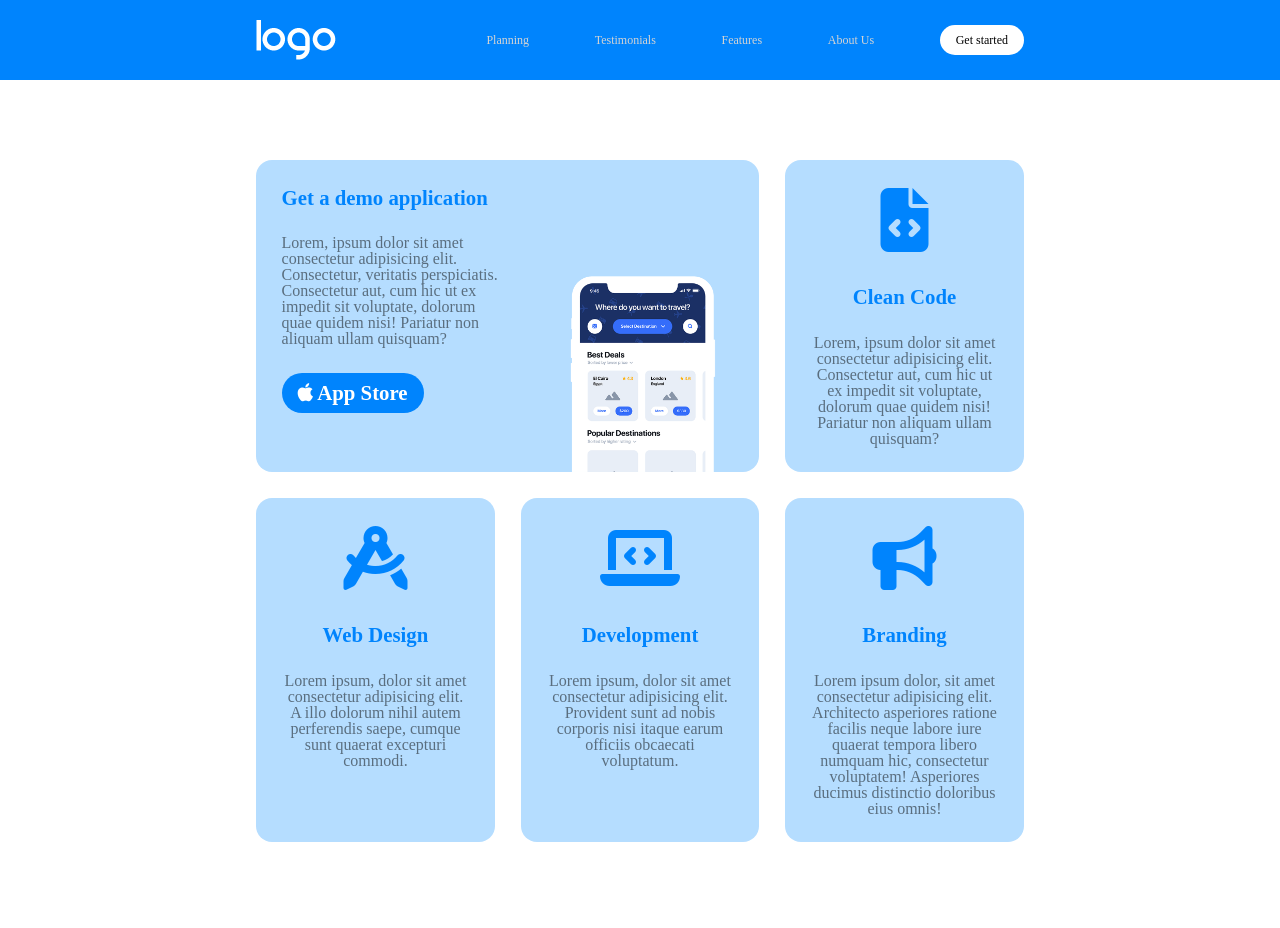
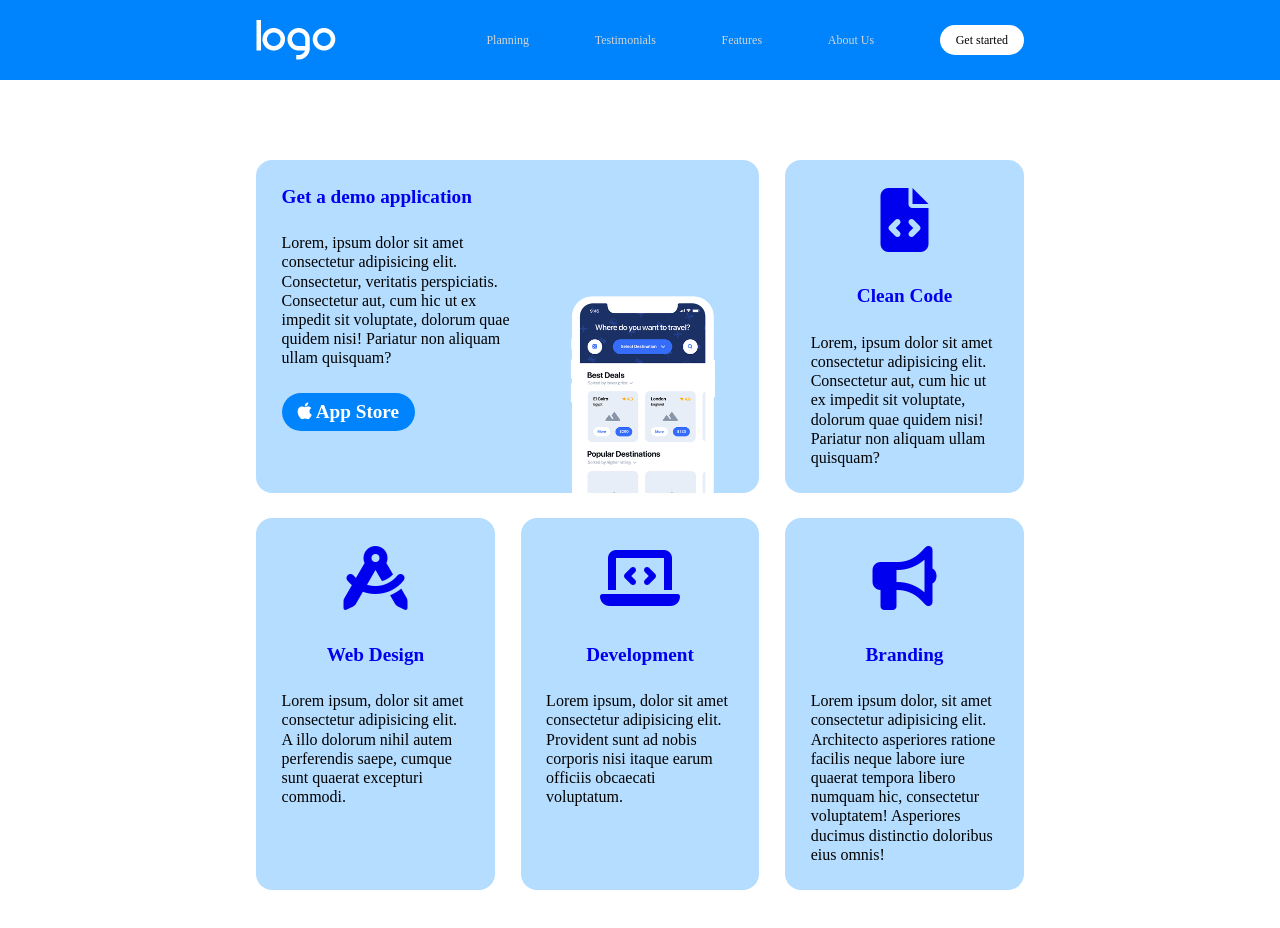
Before and after one commit to MicheleFranciolapilla/htmlcss-responsive-layout, a plain HTML site: page index.html in a window 1280 px wide. Drawn offline with Linux system fonts and the light colour scheme.

Commit message:
Sezione 1 riorganizzata e conclusa

```diff
--- a/assets/css/style.css
+++ b/assets/css/style.css
@@ -1,5 +1,5 @@
 /*************************************************/
-/* STYLE.CSS - MOBILE FIRST (MAX WIDTH 480 PIXEL */
+/* STYLE.CSS - MOBILE FIRST (MAX WIDTH 499 PIXEL */
 /*************************************************/
 
 /* AREA DEFINIZIONE VARIABILI */
@@ -9,7 +9,6 @@
 /* le --main_margin_XXX danno la centratura della nav e delle sezioni */
 --main_margin_mob: 10vw;
 --main_margin_tab: 5vw;
-/* --main_margin_lap: 10vw; */
 --main_margin_desk: 20vw;
 /* le --s_flex_gap_XXX settano il gap dei flexbox ed i padding all'interno delle sezioni */
 --s_flex_gap_mob: 5vw;
@@ -24,6 +23,7 @@
 --menu_item_color: lightgray;
 --s_1_cards_color: #B5DDFF;
 --s_1_icon_color: #0084FD;
+--section_blue: #9792E4;
 }
 /******************************/
 
@@ -34,6 +34,14 @@
 
 .b_rad_1{
     border-radius: 1rem;
+}
+
+.b_rad_2{
+    border-radius: 2rem;
+}
+
+a{
+    text-decoration: none;
 }
 /****************************/
 
@@ -73,114 +81,132 @@ nav{
 /********************/
 
 /* Settore "Section */
-#section_1{
-    margin: calc(2 * var(--header_height)) var(--main_margin_mob);
+
+main > section:nth-child(even){
+    background-color: var(--section_blue);
+}
+
+main > section{
+    width: 100%;
+    padding: var(--header_height) var(--main_margin_mob);
+}
+
+main > section:first-child{
+    margin-top: var(--header_height);
+}
+
+main > section .d_flex{
     gap: var(--s_flex_gap_mob);
 }
 
-#section_1 .s_1_card, #section_1 > #s_1_wide_card{
-    display: flex;
-    flex-direction: column;
-    justify-content: space-between;
-    align-items: center;
+main > section a{
+    font-size: 1.2rem;
+    font-weight: 600;
+}
+
+main > section p{
+    line-height: 1.2rem;
+}
+
+#s1 > .card_set > .d_flex{
+    background-color: var(--s_1_cards_color);
+    padding: var(--s_flex_gap_mob);
+}
+
+#s1 > .card_set > #s1_wide_card .btn_normal{
+    color: white;
+    background-color: var(--s_1_icon_color);
+}
+
+#s1 > .card_set > #s1_wide_card > img{
+    width: 80%;
+}
+
+#s1 > .card_set .s1_card .s1_icon{
+    display: block;
+    margin-bottom: var(--s_flex_gap_mob);
+    font-size: 4rem;
+}
+
+/*
+#section_2 > .s_2_card{
+    background-color: white;
     gap: var(--s_flex_gap_mob);
     background-color: var(--s_1_cards_color);
     padding: var(--s_flex_gap_mob);
 }
 
-#section_1 > #s_1_wide_card img{
+#section_2 > .s_2_card > img{
     width: 100%;
 }
 
-.s_1_card > a{
-    font-size: 1.3rem;
-    font-weight: 600;
-    color: var(--s_1_icon_color);
+#section_2 > .s_2_card > .circ_link{
+    display: block;
+    color: black;
+    width: 3rem;
+    height: 3rem;
+    text-align: center;
+    line-height: 3rem;
+    font-size: 1rem;
+    background-color: var(--section_blue);
+    border-radius: 50%;
 }
 
-.s_1_card .btn_normal{
-    color: white;
-    background-color: var(--s_1_icon_color);
-}
+ */
+/* MEDIA QUERY PER TABLET */
 
-.s_1_icon{
-    display: block;
-    font-size: 5rem;
-    margin-bottom: var(--s_flex_gap_mob);
-}
 
-.s_1_card > p{
-    text-align: center;
-    line-height: 1.5rem;
-    color: #5A6E7F;
-}
-/***********************/
-/* SETTORE MEDIA QUERY */
-
-/* MEDIA QUERY PER TABLET */
-@media screen and (min-width: 480px)
+@media only screen and (min-width: 500px)
 {
     header{
         padding: 0 var(--main_margin_tab);
     }
 
-    #section_1{
-        flex-flow: row wrap;
-        margin: calc(2 * var(--header_height)) var(--main_margin_tab);
+    main > section{
+        padding-left: var(--main_margin_tab);
+        padding-right: var(--main_margin_tab);
+    }
+
+    main > section .d_flex{
         gap: var(--s_flex_gap_tab);
     }
 
-    #section_1 > .s_1_card, #section_1 > #s_1_wide_card{
-        gap: var(--s_flex_gap_tab);
+    #s1 > .card_set{
+        flex-flow: row wrap;
+    }
+
+    #s1 > .card_set > .d_flex{
         padding: var(--s_flex_gap_tab);
         justify-content: flex-start;
-        align-items: stretch;
     }
 
-    /* Solo cards discendenti dirette, non quella interna a s_1_wide_card */
-    #section_1 > .s_1_card{
-        width: calc((100% - (2 * var(--s_flex_gap_tab))) / 3);
+    #s1 > .card_set > .s1_card{
+        flex-basis: calc((100% - (2 * var(--s_flex_gap_tab))) / 3);
     }
 
-    #section_1 > #s_1_wide_card{
-        width: calc((((100% - (2 * var(--s_flex_gap_tab))) / 3) * 2) + var(--s_flex_gap_tab));
-    }
-
-    #section_1 > #s_1_wide_card img{
-        width: 70%;
-    }
-
-    #section_1 > #s_1_wide_card *{
-        justify-content: flex-start;
+    #s1 > .card_set > #s1_wide_card{
+        flex-basis: calc((((100% - (2 * var(--s_flex_gap_tab))) / 3) * 2) + var(--s_flex_gap_tab));
         align-items: flex-start;
     }
 
-    #s_1_wide_card > .s_1_card{
-        padding: 0;
+    #s1 > .card_set > #s1_wide_card > .s1_card{
+        align-items: flex-start;
     }
 
-    #s_1_wide_card > .s_1_card > p{
-        text-align: left;
+    #s1 > .card_set > #s1_wide_card img{
+        width: 60%;
     }
 
-    .s_1_card > a{
-        font-size: 1.1rem;
-    }
-
-    .s_1_icon{
-        font-size: 3rem;
+    #s1 > .card_set .s1_card .s1_icon{
         margin-bottom: var(--s_flex_gap_tab);
     }
-
-    .s_1_card > p{
-        line-height: 1.1rem;
-    }
-
 }
 /**************************/
 
+
+
 /* MEDIA QUERY PER LAPTOP & DESKTOP */
-@media screen and (min-width: 768px)
+@media only screen and (min-width: 900px)
 {
     header{
         padding: 0 var(--main_margin_desk);
@@ -195,63 +221,47 @@ nav{
         font-size: 0.75rem;
     }
 
-    #section_1{
-        margin: calc(2 * var(--header_height)) var(--main_margin_desk);
+    main > section{
+        padding-left: var(--main_margin_desk);
+        padding-right: var(--main_margin_desk);
+    }
+
+    main > section .d_flex{
         gap: var(--s_flex_gap_desk);
     }
 
-    #section_1 > .s_1_card, #section_1 > #s_1_wide_card{
-        gap: var(--s_flex_gap_desk);
+    #s1 > .card_set > .d_flex{
         padding: var(--s_flex_gap_desk);
     }
 
-    /* Solo cards discendenti dirette, non quella interna a s_1_wide_card */
-    #section_1 > .s_1_card{
-        width: calc((100% - (2 * var(--s_flex_gap_desk))) / 3);
+    #s1 > .card_set > .s1_card{
+        flex-basis: calc((100% - (2 * var(--s_flex_gap_desk))) / 3);
     }
 
-    #section_1 > #s_1_wide_card{
-        width: calc((((100% - (2 * var(--s_flex_gap_desk))) / 3) * 2) + var(--s_flex_gap_desk));
+    #s1 > .card_set > #s1_wide_card{
+        flex-basis: calc((((100% - (2 * var(--s_flex_gap_desk))) / 3) * 2) + var(--s_flex_gap_desk));
+        flex-direction: row;
+        justify-content: space-around;
     }
 
-    #section_1 > #s_1_wide_card{
-        flex-direction: row;
-        justify-content: space-between;
-        gap: 0;
-       /* align-items: flex-start; */
+    #s1 > .card_set > #s1_wide_card > .s1_card{
+        flex-basis: 70%;
     }
 
-    #section_1 > #s_1_wide_card img{
+    #s1 > .card_set > #s1_wide_card > img{
         width: 40%;
         align-self: flex-end;
     }
 
-    #s_1_wide_card > .s_1_card{
-        flex-basis: 50%;
-        align-self: flex-start;
-        gap: var(--s_flex_gap_desk);
-        padding-bottom: var(--s_flex_gap_desk);
-    }
-
-    .s_1_card > a{
-        font-size: 1.3rem;
-        text-decoration: none;
-    }
-
-    .s_1_icon{
-        font-size: 4rem;
+    #s1 > .card_set .s1_card .s1_icon{
         margin-bottom: var(--s_flex_gap_desk);
     }
+}
 
-    .s_1_card > p{
-        line-height: 1rem;
-    }
-
-}
 /***************************/
 
 /* MEDIA QUERY PER DESKTOP */
-@media screen and (min-width: 1400px)
+@media only screen and (min-width: 1400px)
 {
 
     #desktop_menu{
@@ -261,4 +271,3 @@ nav{
 
 }
 /***************************/
-/***************************/
--- a/index.html
+++ b/index.html
@@ -25,54 +25,50 @@
             <!-- Primo flex item (logo) sempre visibile -->
             <img id="logo" src="assets/img/logo.png" alt="logo">
             <!-- Secondo flex item (sandwich menu) visibile in modalità mobile e tablet-->
-            <a href="#" id="mob_tab_menu" class="reset_decor white_text">
+            <a href="#" id="mob_tab_menu" class="white_text">
                 <i class="fa-solid fa-bars"></i>
             </a>
             <!-- Terzo flex item (menù) visibile solo in modalità laptop e desktop -->
             <ul id="desktop_menu" class="d_flex flex_main_btw reset_list_style">
                 <li>
-                    <a href="#" class="reset_decor">Planning</a>
+                    <a href="#">Planning</a>
                 </li>
                 <li>
-                    <a href="#" class="reset_decor">Testimonials</a>
+                    <a href="#">Testimonials</a>
                 </li>
                 <li>
-                    <a href="#" class="reset_decor">Features</a>
+                    <a href="#">Features</a>
                 </li>
                 <li>
-                    <a href="#" class="reset_decor">About Us</a>
+                    <a href="#">About Us</a>
                 </li>
                 <li>
-                    <a href="#" class="reset_decor btn_normal btn_pill ">Get started</a>
+                    <a href="#" class="btn_normal btn_pill ">Get started</a>
                 </li>
             </ul>
         </nav>
     </header>
 
     <main>
-        <!-- La prima sezione del main è un flexbox verticale -->
-        <section id="section_1" class="d_flex flex_column">
-            <!-- Il primo elemento della section 1 è la carta "ampia", flexbox, al cui interno ci sono una card classica (flexbox) con l'aggiunta di un pulsante e l'immagine -->
-            <!-- Card nr 1 (ampia) -->
-            <div id="s_1_wide_card" class="b_rad_1" style="padding-bottom: 0;">
-                <!-- Card classica con aggiunta di pulsante -->
-                <div class="s_1_card">
-                    <a href="#" c lass="reset_decor">Get a demo application</a>
+        <section id="s1">
+            <div class="card_set d_flex flex_column">
+                <div id="s1_wide_card" class="d_flex flex_column flex_main_btw flex_cross_center b_rad_1" style="padding-bottom: 0;">
+                    <div class="s1_card d_flex flex_column flex_main_btw flex_cross_center">
+                        <a href="#">Get a demo application</a>
                         <p>
                             Lorem, ipsum dolor sit amet consectetur adipisicing elit. Consectetur, veritatis perspiciatis. Consectetur aut, cum hic ut ex impedit sit voluptate, dolorum quae quidem nisi! Pariatur non aliquam ullam quisquam?
                         </p>
-                    <a href="#" class="reset_decor d_ib btn_normal btn_pill">
+                        <a href="#" class="d_ib btn_normal btn_pill">
                             <i class="fa-brands fa-apple"></i>
                             App Store
                         </a>
                     </div>
                     <img src="assets/img/phone.png" alt="phone image">
                 </div>
-            <!-- Di seguito ci sono le quattro cards classiche, tutte flexbox e a loro volta, discendenti dirette della section 1 -->
-            <!-- Card nr 2 -->
-            <div class="s_1_card b_rad_1">
-                <a href="#" class="reset_decor center_text">
-                    <span class="s_1_icon">
+                <!-- Card 1 -->
+                <div class="s1_card d_flex flex_column flex_main_btw flex_cross_center b_rad_1">
+                    <a href="#" class="center_text">
+                        <span class="s1_icon">
                             <i class="fa-solid fa-file-code"></i>
                         </span>
                         <span>Clean Code</span>
@@ -81,10 +77,10 @@
                         Lorem, ipsum dolor sit amet consectetur adipisicing elit. Consectetur aut, cum hic ut ex impedit sit voluptate, dolorum quae quidem nisi! Pariatur non aliquam ullam quisquam?
                     </p>
                 </div>
-            <!-- Card nr 3 -->
-            <div class="s_1_card b_rad_1">
-                <a href="#" class="reset_decor center_text">
-                    <span class="s_1_icon">
+                <!-- Card 2 -->
+                <div class="s1_card d_flex flex_column flex_main_btw flex_cross_center b_rad_1">
+                    <a href="#" class="center_text">
+                        <span class="s1_icon">
                             <i class="fa-solid fa-compass-drafting"></i>
                         </span>
                         <span>Web Design</span>
@@ -93,10 +89,10 @@
                         Lorem ipsum, dolor sit amet consectetur adipisicing elit. A illo dolorum nihil autem perferendis saepe, cumque sunt quaerat excepturi commodi.
                     </p>
                 </div>
-            <!-- Card nr 4 -->
-            <div class="s_1_card b_rad_1">
-                <a href="#" class="reset_decor center_text">
-                    <span class="s_1_icon">
+                <!-- Card 3 -->
+                <div class="s1_card d_flex flex_column flex_main_btw flex_cross_center b_rad_1">
+                    <a href="#" class="center_text">
+                        <span class="s1_icon">
                             <i class="fa-solid fa-laptop-code"></i>
                         </span>
                         <span>Development</span>
@@ -105,10 +101,10 @@
                         Lorem ipsum, dolor sit amet consectetur adipisicing elit. Provident sunt ad nobis corporis nisi itaque earum officiis obcaecati voluptatum.
                     </p>
                 </div>
-            <!-- Card nr 5 -->
-            <div class="s_1_card b_rad_1">
-                <a href="#" class="reset_decor center_text">
-                    <span class="s_1_icon">
+                <!-- Card 4 -->
+                <div class="s1_card d_flex flex_column flex_main_btw flex_cross_center b_rad_1">
+                    <a href="#" class="center_text">
+                        <span class="s1_icon">
                             <i class="fa-solid fa-bullhorn"></i>
                         </span>
                         <span>Branding</span>
@@ -117,6 +113,7 @@
                         Lorem ipsum dolor, sit amet consectetur adipisicing elit. Architecto asperiores ratione facilis neque labore iure quaerat tempora libero numquam hic, consectetur voluptatem! Asperiores ducimus distinctio doloribus eius omnis!
                     </p>
                 </div>
+            </div>
         </section>
     </main>
 
```
Lines whose indentation alone changed are shown as unchanged.
